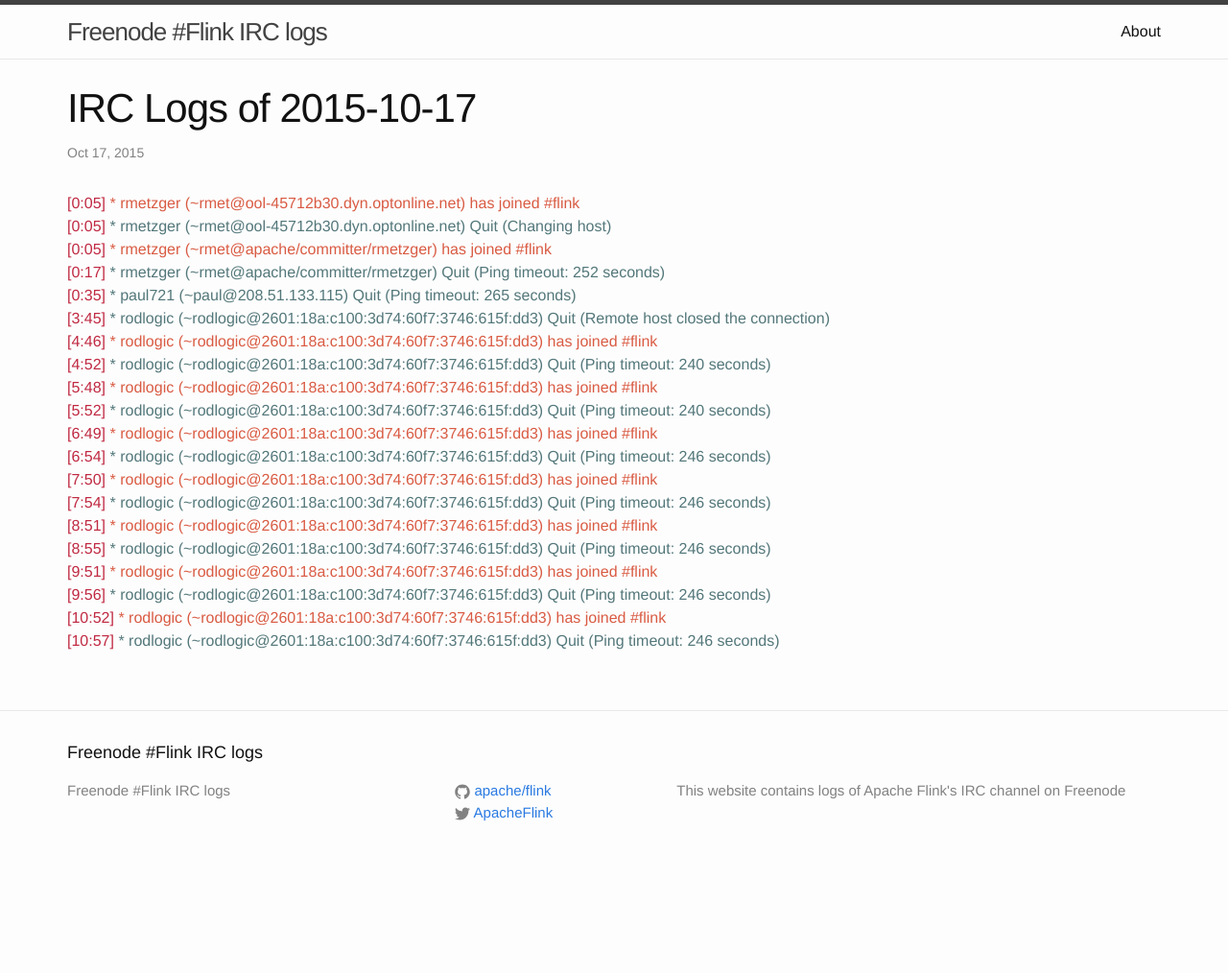
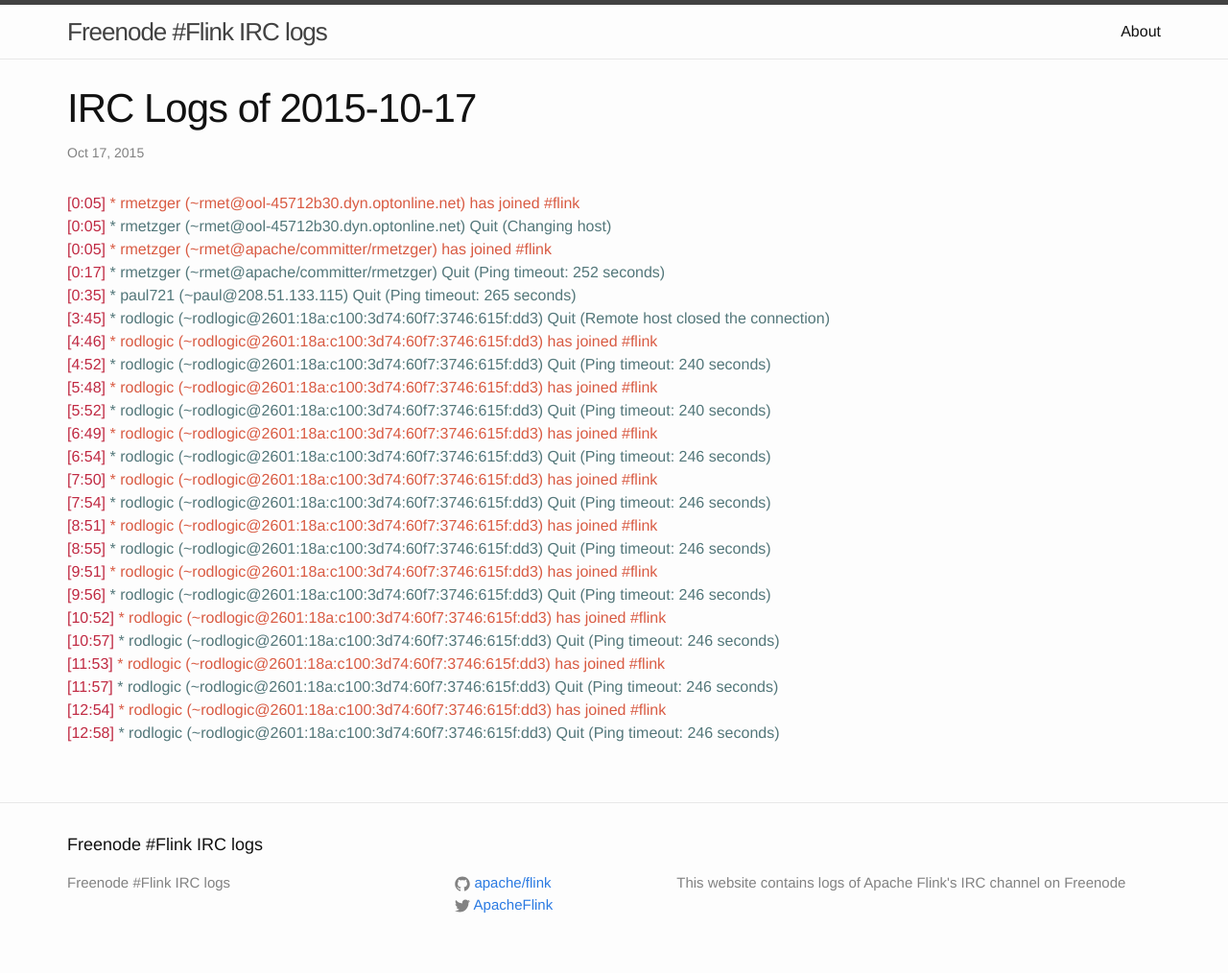
Before and after one commit to flink-irc-logs/flink-irc-logs.github.io, a Jekyll site: the page built from _posts/2015-10-17-logs.markdown, in a window 1280 px wide. Shown: the whole page at 96% size. Built offline with Jekyll 4.4.1, drawn with Linux system fonts in a browser that asks for light colours; before the commit the page ends 918 px from its top, so only the background shows below that.

Commit message:
Update of the logs on Sat Oct 17 13:27:06 CEST 2015

```diff
--- a/_posts/2015-10-17-logs.markdown
+++ b/_posts/2015-10-17-logs.markdown
@@ -24,3 +24,7 @@
 <span class="irc-date">[9:56]</span> <span class="irc-navy">* rodlogic (~rodlogic@2601:18a:c100:3d74:60f7:3746:615f:dd3) Quit (Ping timeout: 246 seconds)</span><br />
 <span class="irc-date">[10:52]</span> <span class="irc-green">* rodlogic (~rodlogic@2601:18a:c100:3d74:60f7:3746:615f:dd3) has joined #flink</span><br />
 <span class="irc-date">[10:57]</span> <span class="irc-navy">* rodlogic (~rodlogic@2601:18a:c100:3d74:60f7:3746:615f:dd3) Quit (Ping timeout: 246 seconds)</span><br />
+<span class="irc-date">[11:53]</span> <span class="irc-green">* rodlogic (~rodlogic@2601:18a:c100:3d74:60f7:3746:615f:dd3) has joined #flink</span><br />
+<span class="irc-date">[11:57]</span> <span class="irc-navy">* rodlogic (~rodlogic@2601:18a:c100:3d74:60f7:3746:615f:dd3) Quit (Ping timeout: 246 seconds)</span><br />
+<span class="irc-date">[12:54]</span> <span class="irc-green">* rodlogic (~rodlogic@2601:18a:c100:3d74:60f7:3746:615f:dd3) has joined #flink</span><br />
+<span class="irc-date">[12:58]</span> <span class="irc-navy">* rodlogic (~rodlogic@2601:18a:c100:3d74:60f7:3746:615f:dd3) Quit (Ping timeout: 246 seconds)</span><br />
```
